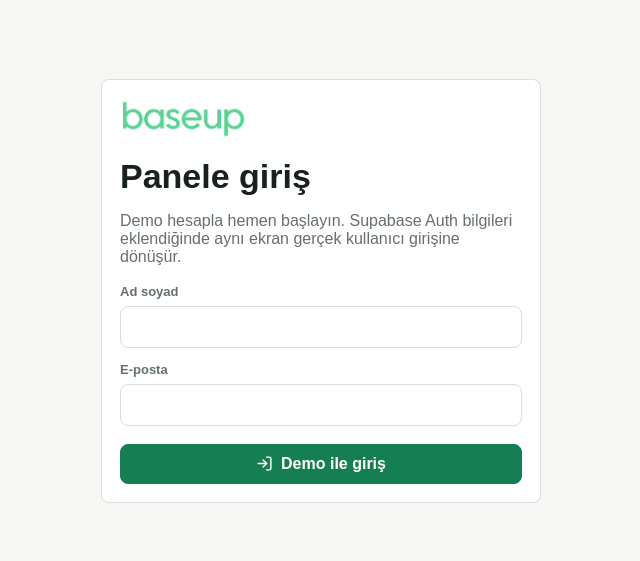
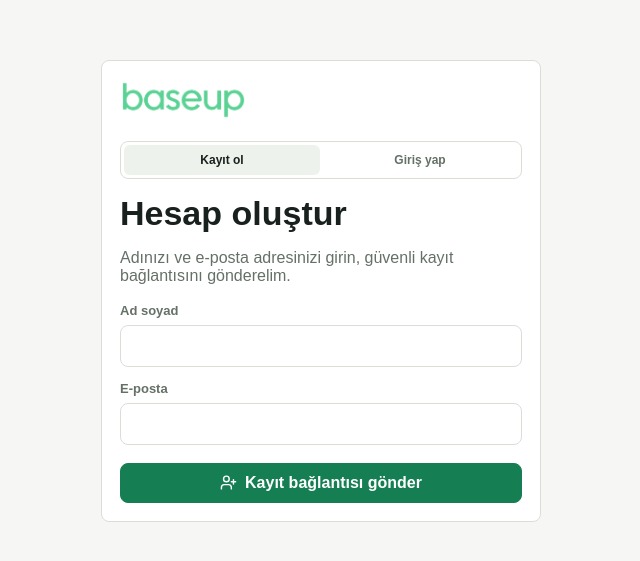
Before and after one commit to mazisel/baseup, a Next.js app: page /auth/login in a window 1280 px wide. Shown: the part 109-670 px from the top of the page, without its empty margins (319-959 px from the left). Built offline with nearby package versions, Linux system fonts and the light colour scheme; no server answers.

Commit message:
Add registration mode to auth flow

```diff
--- a/src/app/auth/actions.ts
+++ b/src/app/auth/actions.ts
@@ -2,12 +2,15 @@
 
 import { createClient } from "@/lib/supabase/server";
 
-export async function signInWithEmail(email: string, name: string) {
+export async function signInWithEmail(email: string, name: string, mode: "login" | "register") {
   const supabase = await createClient();
+  const siteUrl = process.env.NEXT_PUBLIC_SITE_URL || process.env.NEXT_PUBLIC_APP_URL;
 
   const { error } = await supabase.auth.signInWithOtp({
     email,
     options: {
+      shouldCreateUser: mode === "register",
+      emailRedirectTo: siteUrl ? `${siteUrl}/auth/callback` : undefined,
       data: {
         full_name: name,
       },
--- a/src/components/login-form.tsx
+++ b/src/components/login-form.tsx
@@ -1,14 +1,16 @@
 "use client";
 
 import { useState } from "react";
-import { LogIn, MailCheck } from "lucide-react";
+import { LogIn, MailCheck, UserPlus } from "lucide-react";
 import { BrandLogo } from "@/components/brand-logo";
 import type { AppCopy } from "@/lib/i18n";
 import { signInWithEmail } from "@/app/auth/actions";
 
 type AuthCopy = AppCopy["auth"];
+type AuthMode = "register" | "login";
 
 export function LoginForm({ copy, brand }: { copy: AuthCopy; brand: string }) {
+  const [mode, setMode] = useState<AuthMode>("register");
   const [email, setEmail] = useState("");
   const [name, setName] = useState("");
   const [loading, setLoading] = useState(false);
@@ -22,7 +24,7 @@ export function LoginForm({ copy, brand }: { copy: AuthCopy; brand: string }) {
     setLoading(true);
     setError("");
 
-    const response = await signInWithEmail(email, name);
+    const response = await signInWithEmail(email, name, mode);
 
     if (response?.error) {
       setError(response.error);
@@ -38,9 +40,9 @@ export function LoginForm({ copy, brand }: { copy: AuthCopy; brand: string }) {
     return (
       <div className="panel auth-panel" style={{ textAlign: "center" }}>
         <MailCheck size={48} style={{ margin: "0 auto", marginBottom: 24, color: "var(--color-primary)" }} />
-        <h1 style={{ fontSize: 24 }}>Check your email</h1>
+        <h1 style={{ fontSize: 24 }}>{mode === "register" ? copy.registerSuccessTitle : copy.loginSuccessTitle}</h1>
         <p className="muted" style={{ marginTop: 8 }}>
-          We sent a magic link to <strong>{email}</strong>. Click the link to sign in.
+          {mode === "register" ? copy.registerSuccessDescription : copy.loginSuccessDescription} <strong>{email}</strong>
         </p>
       </div>
     );
@@ -51,14 +53,42 @@ export function LoginForm({ copy, brand }: { copy: AuthCopy; brand: string }) {
       <div className="brand" style={{ marginBottom: 20 }}>
         <BrandLogo name={brand} priority />
       </div>
-      <h1 style={{ fontSize: 34 }}>{copy.title}</h1>
-      <p className="muted">{copy.description}</p>
+      <div className="segmented" aria-label={copy.modeLabel} style={{ marginBottom: 18, width: "100%" }}>
+        <button
+          aria-pressed={mode === "register"}
+          className={mode === "register" ? "active" : ""}
+          onClick={() => {
+            setMode("register");
+            setError("");
+          }}
+          style={{ flex: 1 }}
+          type="button"
+        >
+          {copy.registerTab}
+        </button>
+        <button
+          aria-pressed={mode === "login"}
+          className={mode === "login" ? "active" : ""}
+          onClick={() => {
+            setMode("login");
+            setError("");
+          }}
+          style={{ flex: 1 }}
+          type="button"
+        >
+          {copy.loginTab}
+        </button>
+      </div>
+      <h1 style={{ fontSize: 34 }}>{mode === "register" ? copy.registerTitle : copy.loginTitle}</h1>
+      <p className="muted">{mode === "register" ? copy.registerDescription : copy.loginDescription}</p>
 
       <div className="form-grid" style={{ gridTemplateColumns: "1fr", marginTop: 18 }}>
-        <div className="field">
-          <label htmlFor="name">{copy.name}</label>
-          <input id="name" value={name} onChange={event => setName(event.target.value)} required />
-        </div>
+        {mode === "register" ? (
+          <div className="field">
+            <label htmlFor="name">{copy.name}</label>
+            <input id="name" value={name} onChange={event => setName(event.target.value)} required />
+          </div>
+        ) : null}
         <div className="field">
           <label htmlFor="email">{copy.email}</label>
           <input id="email" type="email" value={email} onChange={event => setEmail(event.target.value)} required />
@@ -68,8 +98,8 @@ export function LoginForm({ copy, brand }: { copy: AuthCopy; brand: string }) {
       {error ? <p className="notice" role="alert">{error}</p> : null}
 
       <button className="button primary" disabled={loading} style={{ marginTop: 18, width: "100%" }} type="submit">
-        <LogIn size={17} />
-        {loading ? copy.loading : copy.submit}
+        {mode === "register" ? <UserPlus size={17} /> : <LogIn size={17} />}
+        {loading ? copy.loading : mode === "register" ? copy.registerSubmit : copy.loginSubmit}
       </button>
     </form>
   );
--- a/src/lib/i18n.ts
+++ b/src/lib/i18n.ts
@@ -51,13 +51,23 @@ export const COPY = {
       packagesTitle: "İhtiyacınıza uygun aracı seçin"
     },
     auth: {
-      title: "Panele giriş",
-      description: "Demo hesapla hemen başlayın. Supabase Auth bilgileri eklendiğinde aynı ekran gerçek kullanıcı girişine dönüşür.",
+      modeLabel: "Hesap işlemi",
+      registerTab: "Kayıt ol",
+      loginTab: "Giriş yap",
+      registerTitle: "Hesap oluştur",
+      registerDescription: "Adınızı ve e-posta adresinizi girin, güvenli kayıt bağlantısını gönderelim.",
+      loginTitle: "Panele giriş",
+      loginDescription: "E-posta adresinizi girin, güvenli giriş bağlantısını hemen gönderelim.",
       name: "Ad soyad",
       email: "E-posta",
-      submit: "Demo ile giriş",
+      registerSubmit: "Kayıt bağlantısı gönder",
+      loginSubmit: "Giriş bağlantısı gönder",
       loading: "Giriş yapılıyor",
-      error: "Giriş başlatılamadı."
+      error: "Giriş başlatılamadı.",
+      registerSuccessTitle: "Kayıt bağlantısı gönderildi",
+      registerSuccessDescription: "Kayıt işlemini tamamlamak için e-postanızı kontrol edin:",
+      loginSuccessTitle: "Giriş bağlantısı gönderildi",
+      loginSuccessDescription: "Panele girmek için e-postanızı kontrol edin:"
     },
     dashboard: {
       title: "Kontrol paneli",
@@ -205,13 +215,23 @@ export const COPY = {
       packagesTitle: "Pick the tool you need"
     },
     auth: {
-      title: "Sign in to the dashboard",
-      description: "Start with the demo account. Once Supabase Auth is configured, this screen becomes the real sign-in flow.",
+      modeLabel: "Account action",
+      registerTab: "Register",
+      loginTab: "Sign in",
+      registerTitle: "Create an account",
+      registerDescription: "Enter your name and email and we will send a secure registration link.",
+      loginTitle: "Sign in to the dashboard",
+      loginDescription: "Enter your email and we will send a secure sign-in link.",
       name: "Full name",
       email: "Email",
-      submit: "Continue with demo",
+      registerSubmit: "Send registration link",
+      loginSubmit: "Send sign-in link",
       loading: "Signing in",
-      error: "Could not start sign-in."
+      error: "Could not start sign-in.",
+      registerSuccessTitle: "Registration link sent",
+      registerSuccessDescription: "Check your email to complete registration:",
+      loginSuccessTitle: "Sign-in link sent",
+      loginSuccessDescription: "Check your email to enter the dashboard:"
     },
     dashboard: {
       title: "Dashboard",
```
